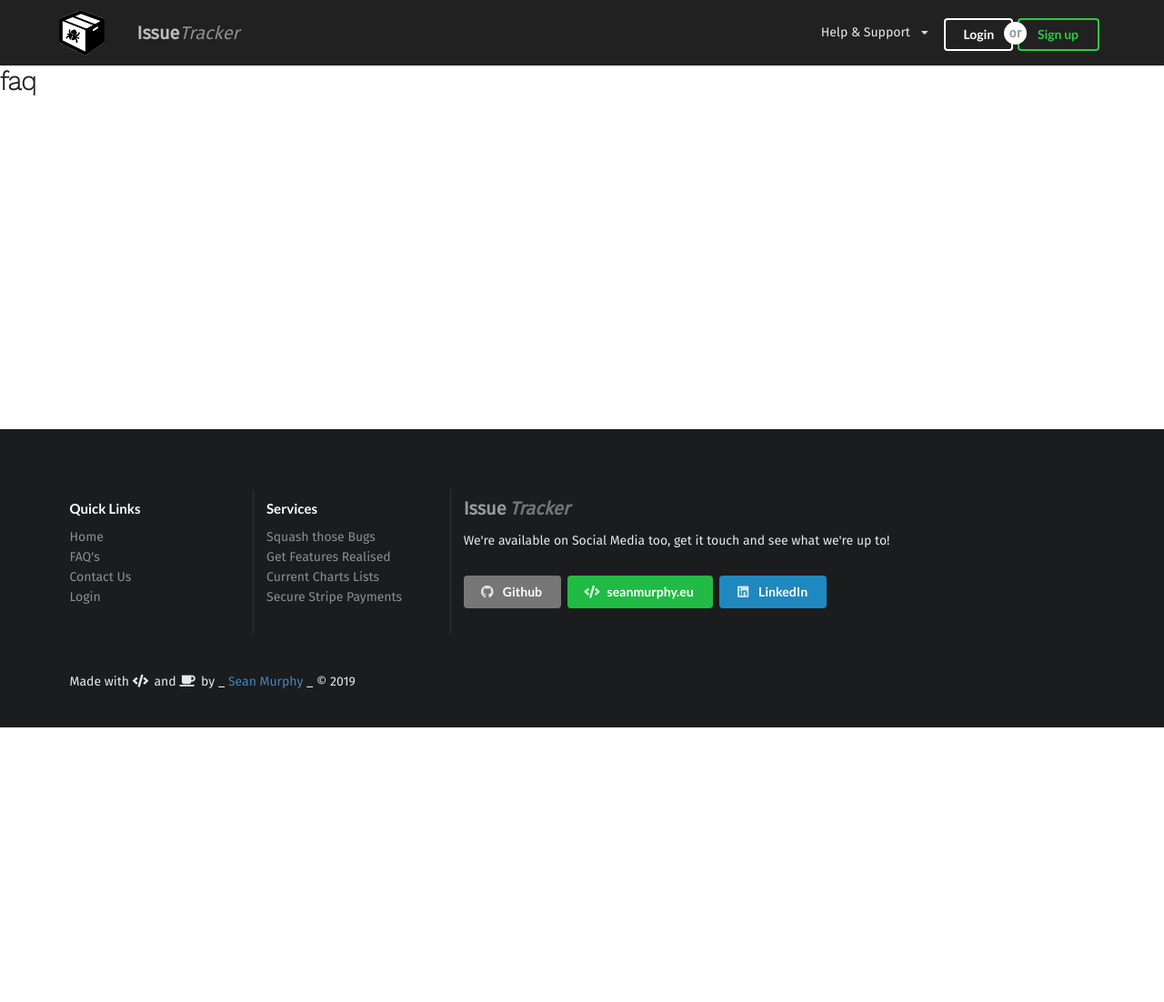
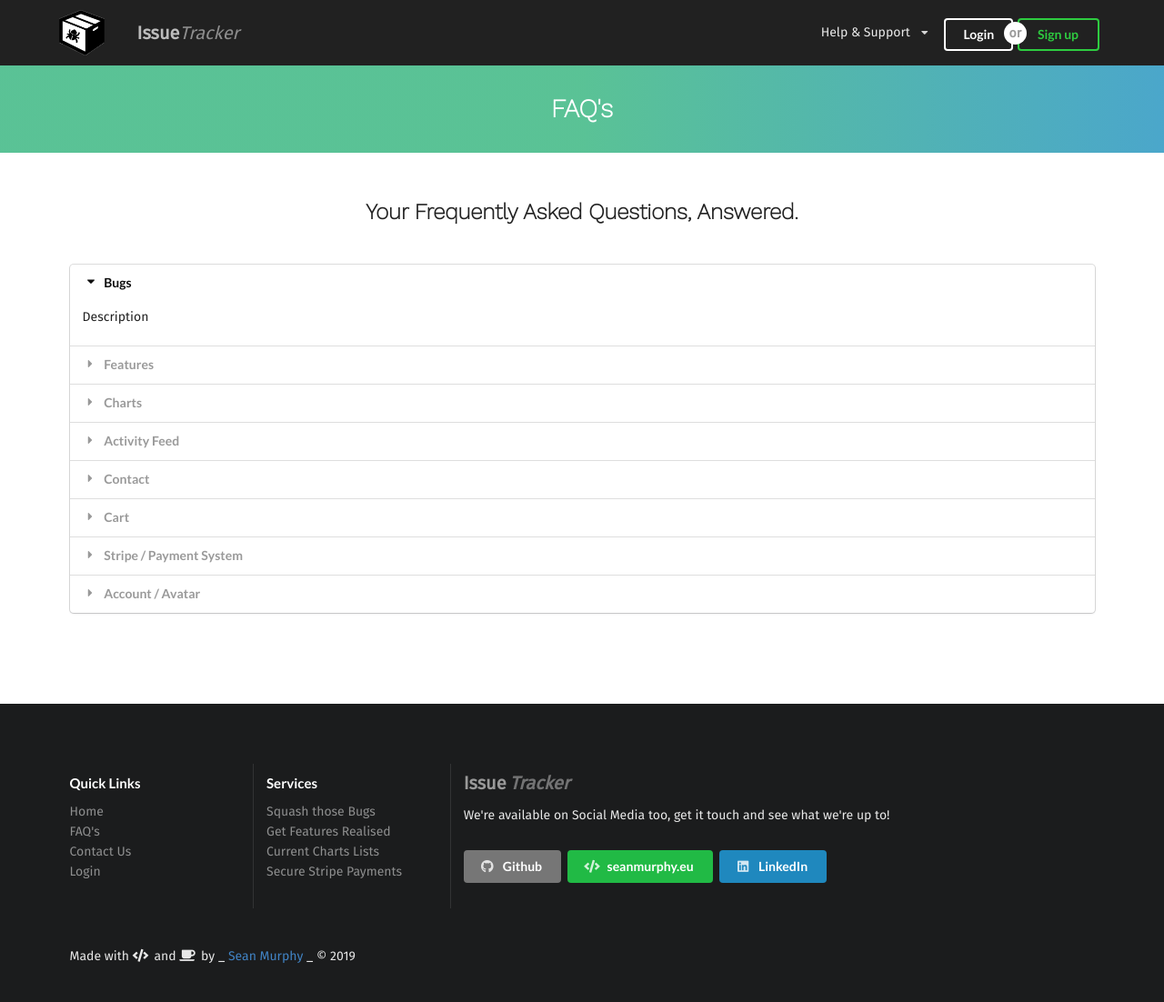
Before and after one commit to nazarja/issue-tracker, a Django app: page /faq/ in a window 1280 px wide. Shown: the whole page at 91% size. Before the commit the page ends 800 px from the top, so only its background shows below. Run offline with Django 3.2, Linux system fonts and the light colour scheme; some libraries are stand-ins or nearby versions.

Commit message:
Add: Started basic accordian for FAQ Page.

```diff
--- a/src/pages/templates/pages/faq.html
+++ b/src/pages/templates/pages/faq.html
@@ -1,8 +1,90 @@
 {% extends '../base/base.html' %}
 {% load static %}
-{% block head_title %}FAQ{% endblock %}
-{% block css %}<link rel="stylesheet" href="{% static 'pages/css/faq.css' %}"/>{% endblock %}
+{% block head_title %}FAQ's{% endblock %}
+{% block css %} <link rel="stylesheet" href="{% static 'pages/css/faq.css' %}"/>{% endblock %}
+{% block content %}
 
-{% block content %}
-	<h1>faq</h1>
+	<h1 class="callout">FAQ's</h1>
+	<div class="ui container">
+		<h2 class="mt2 mb3 tac">Your Frequently Asked Questions, Answered.</h2>
+
+		<div class="ui styled fluid accordion">
+			<div class="active title">
+				<i class="dropdown icon"></i>
+				Bugs
+			</div>
+			<div class="active content">
+				<p>Description</p>
+			</div>
+
+			<div class="title">
+				<i class="dropdown icon"></i>
+				Features
+			</div>
+			<div class="content">
+				<p>Description</p>
+			</div>
+
+			<div class="title">
+				<i class="dropdown icon"></i>
+				Charts
+			</div>
+			<div class="content">
+				<p>Description</p>
+			</div>
+
+			<div class="title">
+				<i class="dropdown icon"></i>
+				Activity Feed
+			</div>
+			<div class="content">
+				<p>Description</p>
+			</div>
+
+			<div class="title">
+				<i class="dropdown icon"></i>
+				Contact
+			</div>
+			<div class="content">
+				<p>Description</p>
+			</div>
+
+			<div class="title">
+				<i class="dropdown icon"></i>
+				Cart
+			</div>
+			<div class="content">
+				<p>Description</p>
+			</div>
+
+			<div class="title">
+				<i class="dropdown icon"></i>
+				Stripe / Payment System
+			</div>
+			<div class="content">
+				<p>Description</p>
+			</div>
+
+			<div class="title">
+				<i class="dropdown icon"></i>
+				Account / Avatar
+			</div>
+			<div class="content">
+				<p>Description</p>
+			</div>
+
+		</div>
+	</div>
 {% endblock %}
+
+{% block javascript %}
+	<script>
+        $('.ui.accordion')
+            .accordion({
+                selector: {
+                    trigger: '.title'
+                }
+            })
+        ;
+	</script>
+{% endblock %}
--- a/src/static/css/forms.css
+++ b/src/static/css/forms.css
@@ -48,6 +48,7 @@
 }
 
 .all-auth-form input[type="submit"],
+.all-auth-form button[type="submit"],
 .all-forms input[type="submit"] {
     margin-top: 30px;
 }
```
